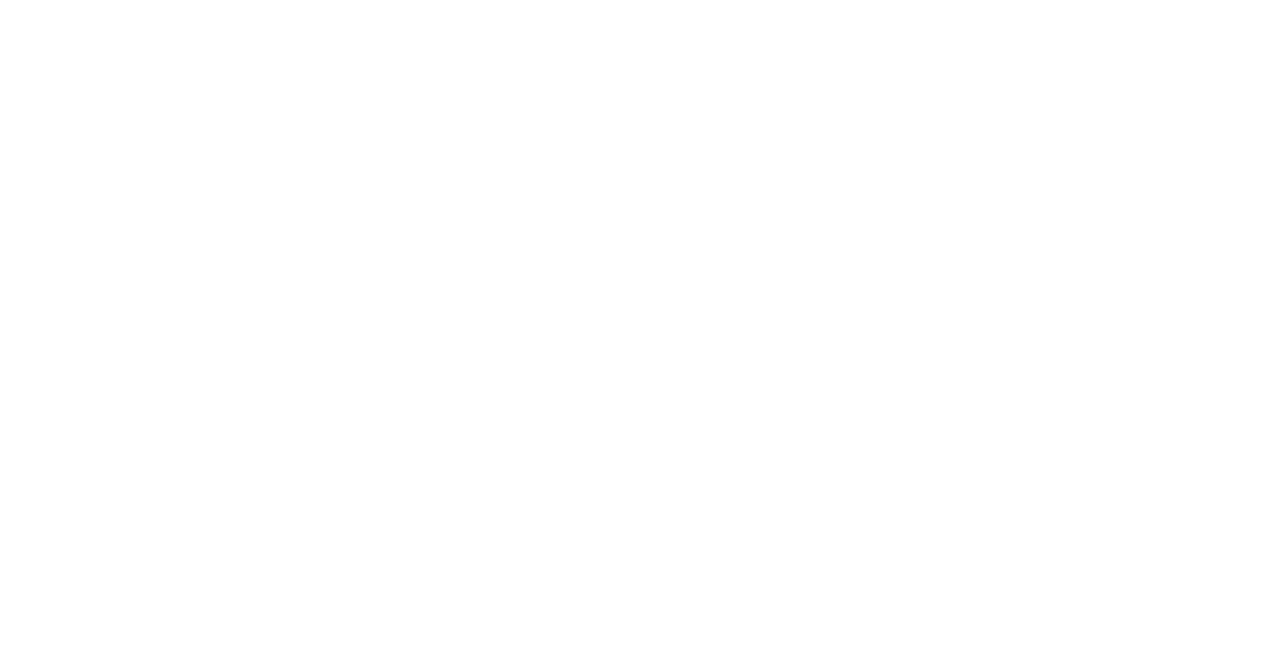
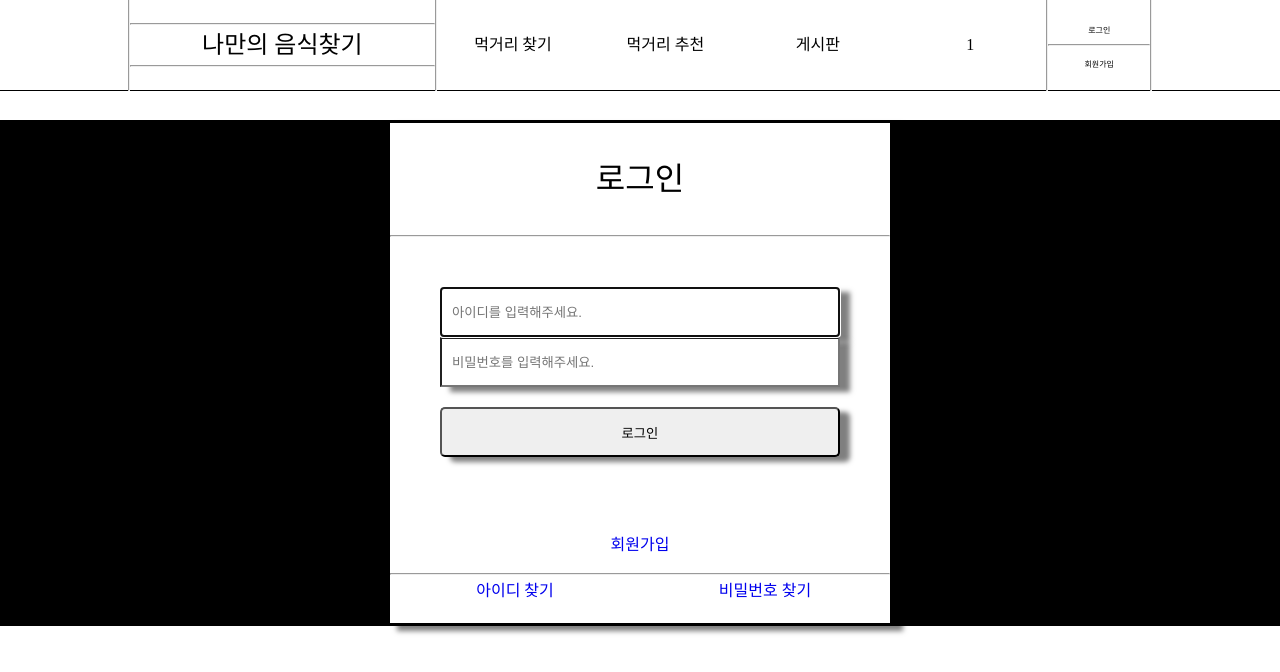
Before and after one commit to BobbyKJH/food-community, a React (Create React App) app: page /joinMembership in a window 1280 px wide. Before the commit this address had no page. Shown: the top 672 px of the page. Built offline with nearby package versions, Linux system fonts and the light colour scheme.

Commit message:
Join page create

```diff
--- a/src/App.js
+++ b/src/App.js
@@ -1,5 +1,6 @@
 import { Routes, Route } from "react-router-dom";
 import Home from "./pages/Home";
+import Join from "./pages/Join";
 import MemberShip from "./pages/MemberShip";
 
 function App() {
@@ -7,6 +8,7 @@
     <Routes>
       <Route path="/" element={<Home />} />
       <Route path="/signin" element={<MemberShip />} />
+      <Route path="/joinMembership" element={<Join />} />
     </Routes>
   );
 }
--- a/src/components/Nav.jsx
+++ b/src/components/Nav.jsx
@@ -43,7 +43,7 @@
             로그인
           </Link>
           <hr />
-          <Link to="/" className={styles.findLink}>
+          <Link to="/joinMembership" className={styles.findLink}>
             회원가입
           </Link>
         </div>
--- a/src/components/SignIn.jsx
+++ b/src/components/SignIn.jsx
@@ -20,12 +20,11 @@
 
   const onSubmitChange = (e) => {
     e.preventDefault();
-    focusPassword.current.focus();
   };
 
-  // useEffect(() => {
-  //   focusId.current.focus();
-  // });
+  useEffect(() => {
+    focusId.current.focus();
+  }, []);
   return (
     <form className={styles.box} onSubmit={onSubmitChange}>
       <h1 className={styles.title}>로그인</h1>
@@ -37,6 +36,7 @@
           type="text"
           className={styles.emptyBox}
           value={id}
+          ref={focusId}
           onChange={ID}
           placeholder="아이디를 입력해주세요."
           required
@@ -48,6 +48,7 @@
           value={password}
           onChange={PW}
           placeholder="비밀번호를 입력해주세요."
+          required
         />
       </div>
 
--- /dev/null
+++ b/src/pages/Join.jsx
@@ -0,0 +1,14 @@
+import styles from "./Join.module.css";
+import Nav from "../components/Nav";
+import SignIn from "../components/SignIn";
+
+export default function Join() {
+  return (
+    <>
+      <Nav />
+      <div className={styles.join}>
+        <SignIn />
+      </div>
+    </>
+  );
+}
--- /dev/null
+++ b/src/pages/Join.module.css
@@ -0,0 +1,7 @@
+/* 회원 가입 창 */
+.join {
+  margin: auto;
+  color: black;
+  background-color: black;
+  margin-top: 120px;
+}
```
